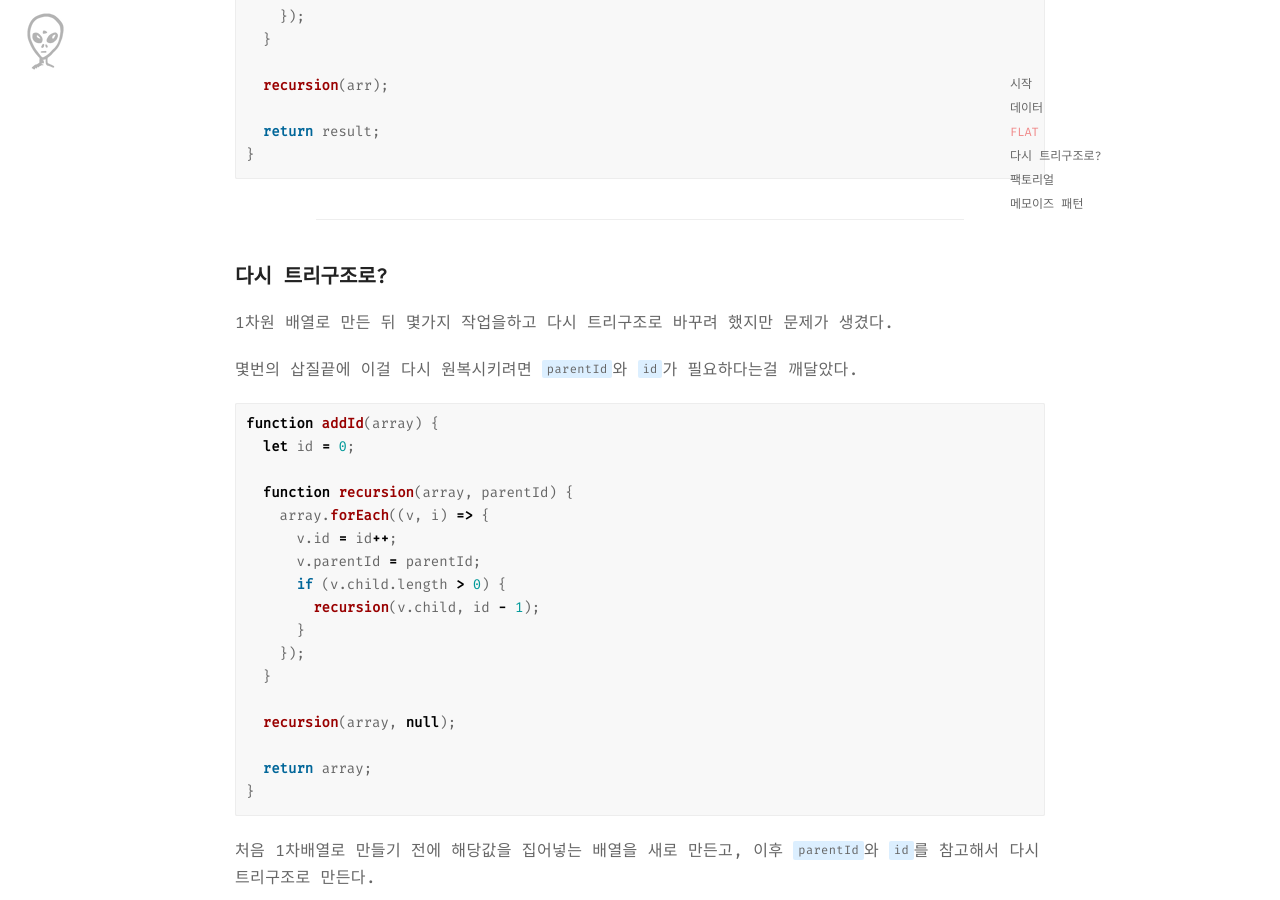
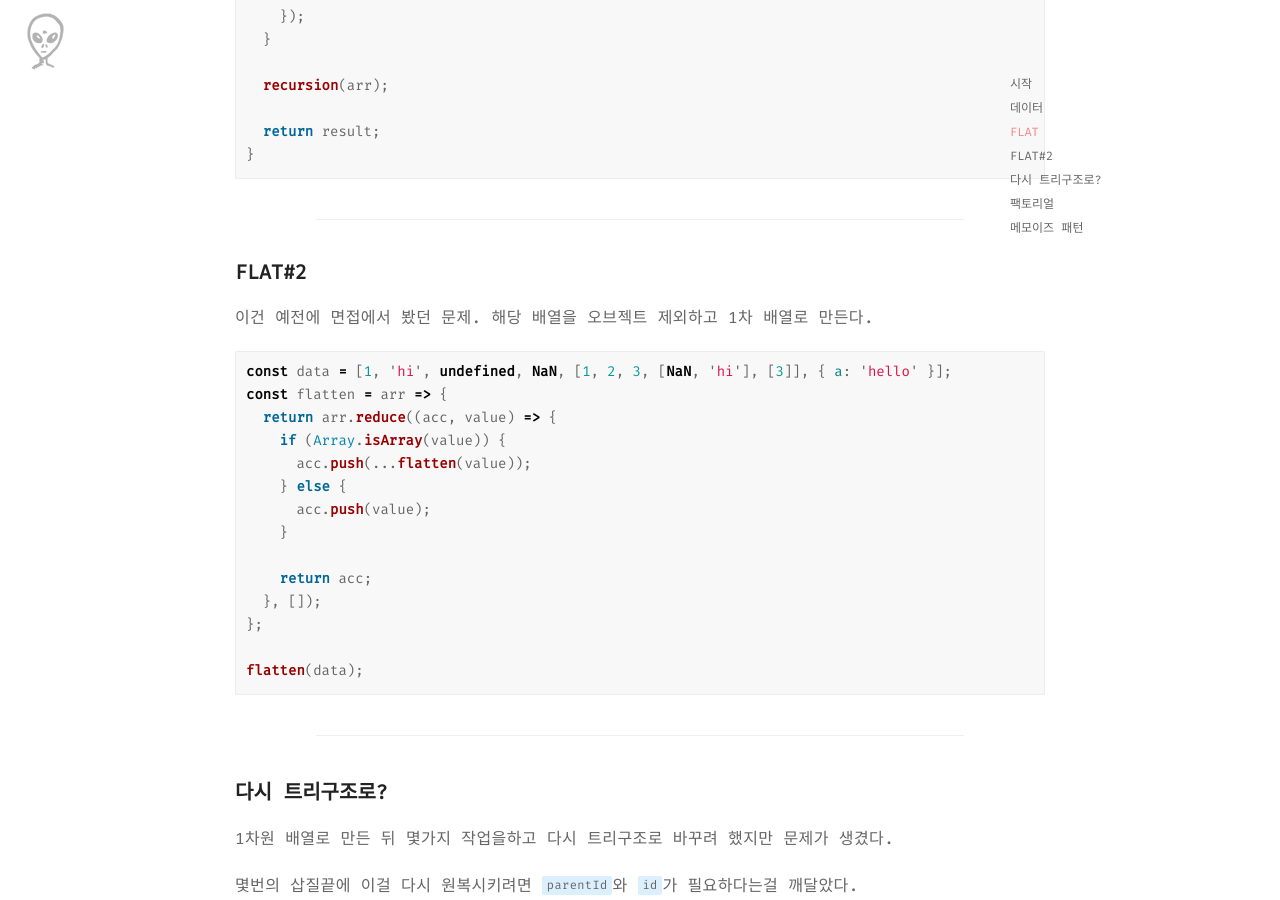
Before and after one commit to njustice4all/njustice4all.github.com, a Jekyll site: the page built from _posts/2019-02-22-javascript-recursion.md, in a window 1280 px wide and 900 px high, scrolled down 3427 px. Built offline with Jekyll 4.4.1, drawn with Linux system fonts in a browser that asks for light colours; comment, search, counter and statistics services are not loaded.

Commit message:
Fix post

````diff
--- a/_posts/2019-02-22-javascript-recursion.md
+++ b/_posts/2019-02-22-javascript-recursion.md
@@ -137,6 +137,29 @@ function flattenDeep(arr) {
 
 ---
 
+### FLAT#2
+
+이건 예전에 면접에서 봤던 문제. 해당 배열을 오브젝트 제외하고 1차 배열로 만든다.
+
+```javascript
+const data = [1, 'hi', undefined, NaN, [1, 2, 3, [NaN, 'hi'], [3]], { a: 'hello' }];
+const flatten = arr => {
+  return arr.reduce((acc, value) => {
+    if (Array.isArray(value)) {
+      acc.push(...flatten(value));
+    } else {
+      acc.push(value);
+    }
+
+    return acc;
+  }, []);
+};
+
+flatten(data);
+```
+
+---
+
 ### 다시 트리구조로?
 
 1차원 배열로 만든 뒤 몇가지 작업을하고 다시 트리구조로 바꾸려 했지만 문제가 생겼다.
````
